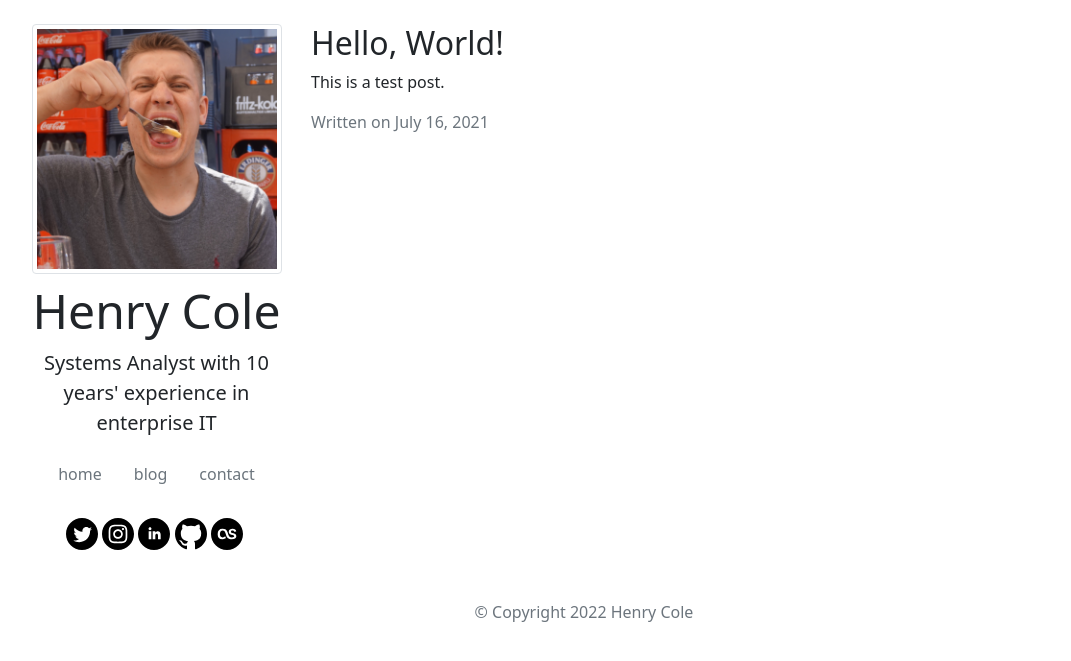
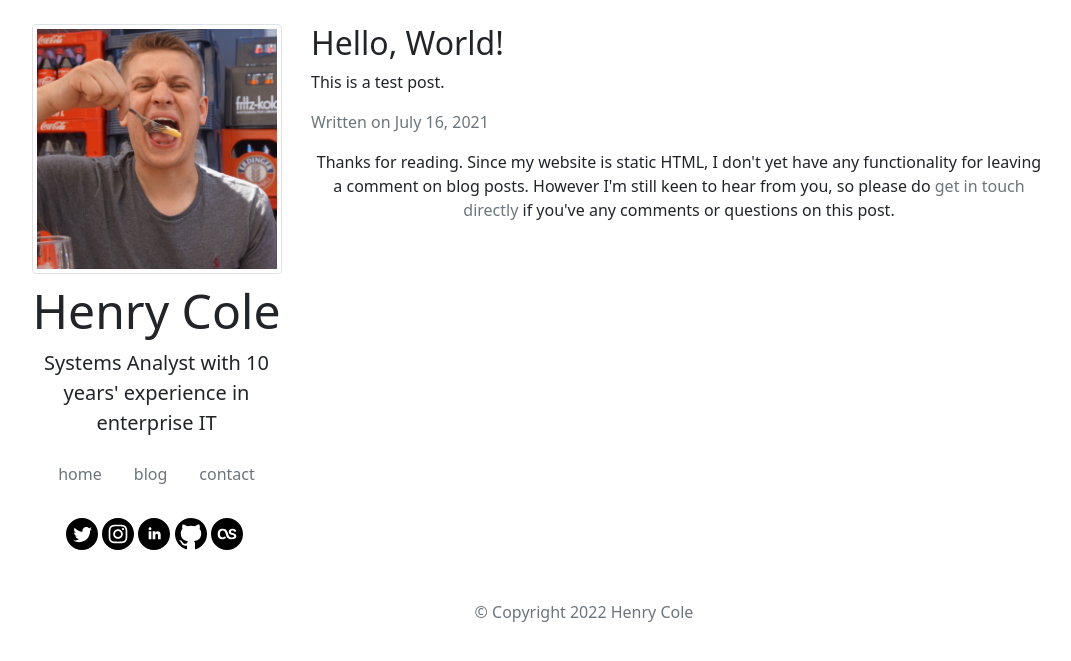
Before and after one commit to hcuk94/henry-personal-website, a Jekyll site: the page built from _posts/2021-07-16-Hello-World.md, in a window 1280 px wide. Shown: the top 661 px of the page, without its empty margins (56-1127 px from the left). Built offline with Jekyll 4.4.1, drawn with Linux system fonts in a browser that asks for light colours.

Commit message:
added note about comments to foot of blog posts

```diff
--- a/_layouts/post.html
+++ b/_layouts/post.html
@@ -6,3 +6,6 @@ layout: default
     <div class="post-content">{{ content }}</div>
     <p class="text-muted">Written on {{ page.date | date: "%B %e, %Y" }}</p>
 </div>
+<p class="text-center">Thanks for reading. Since my website is static HTML, I don't yet have any functionality for leaving a comment on blog posts.
+    However I'm still keen to hear from you, so please do <a href="/#contact" class="text-decoration-none text-muted">get in touch directly</a> if you've any comments or questions on this post.
+</p>
```
